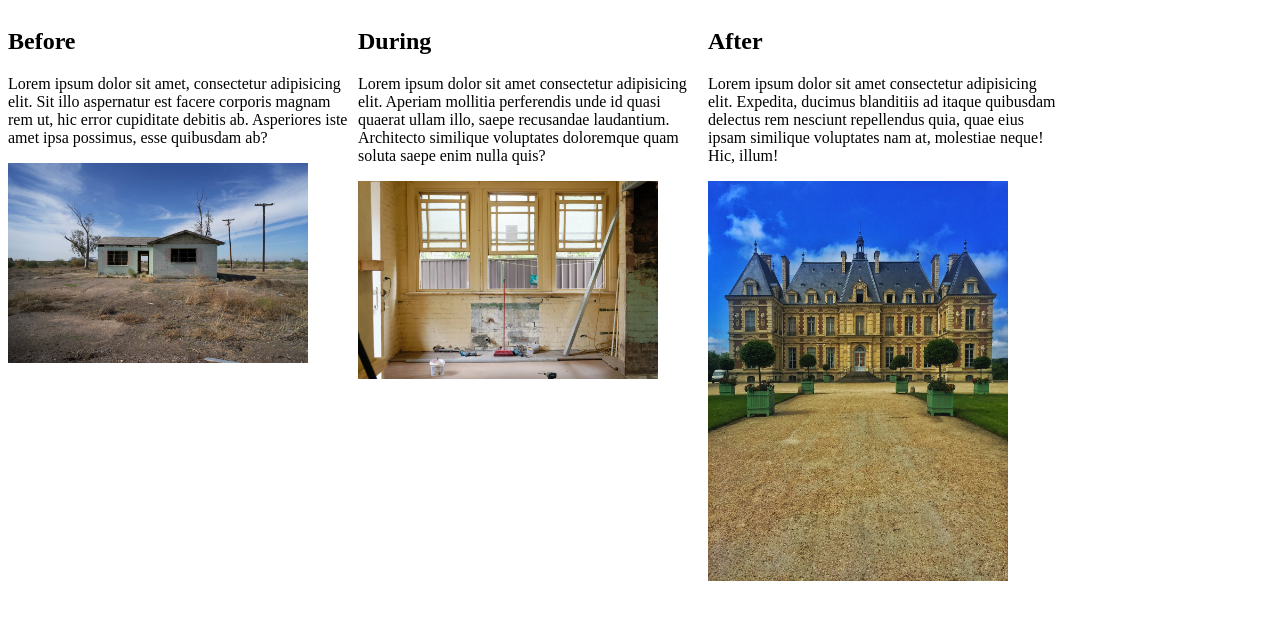
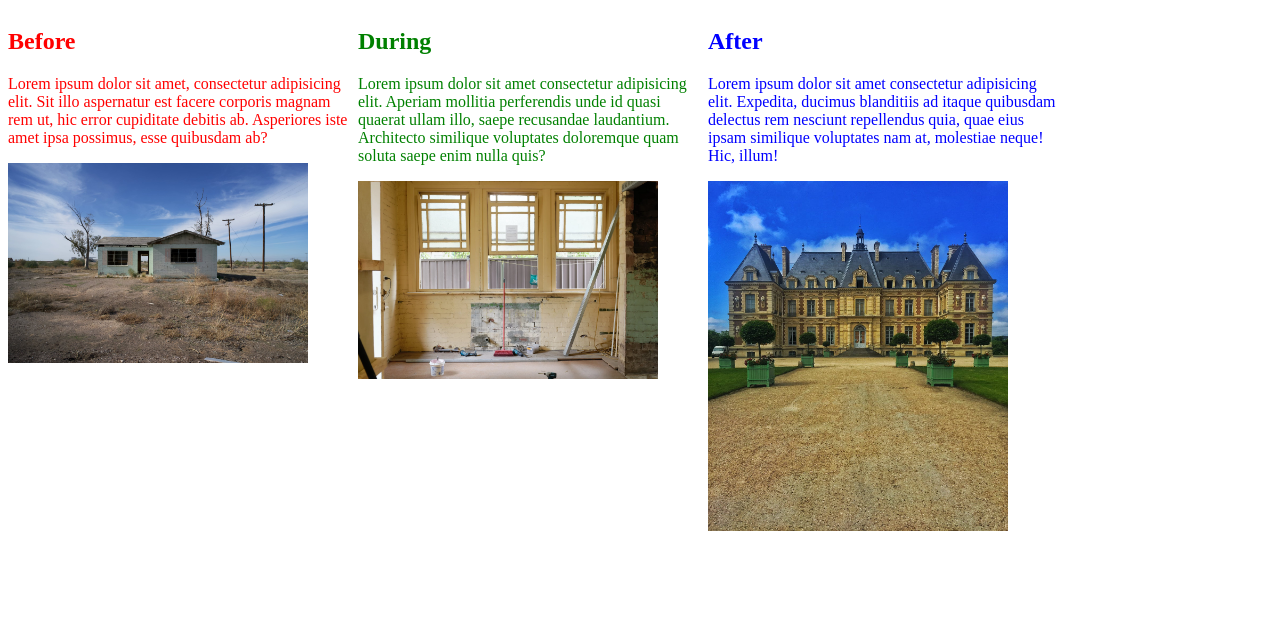
Before and after one commit to nilesoneil/decorate, a plain HTML site: page index.html in a window 1280 px wide. Drawn offline with Linux system fonts and the light colour scheme.

Commit message:
created classes for styling columns
co-authored-by: Greg Ramsower <greg.ramsower@gmail.com>
co-authored-by: Jason Markus <jasonlmarkus@gmail.com>

```diff
--- a/css/styles.css
+++ b/css/styles.css
@@ -3,3 +3,15 @@
   width: 350px;
 
 }
+
+.before {
+    color: red
+}
+
+.during {
+    color: green
+}
+
+.after {
+    color: blue;
+}
--- a/index.html
+++ b/index.html
@@ -9,22 +9,27 @@
 </head>
 <body>
   <div class="column">
-
+    <div class="before">
     <h2>Before</h2>
     <p>Lorem ipsum dolor sit amet, consectetur adipisicing elit. Sit illo aspernatur est facere corporis magnam rem ut, hic error cupiditate debitis ab. Asperiores iste amet ipsa possimus, esse quibusdam ab?</p>
     <img src="img/before.jpeg" width= 300px; alt="shack">
+    </div>
   </div>
 
   <div class="column">
+    <div class="during">
     <h2>During</h2>
     <p>Lorem ipsum dolor sit amet consectetur adipisicing elit. Aperiam mollitia perferendis unde id quasi quaerat ullam illo, saepe recusandae laudantium. Architecto similique voluptates doloremque quam soluta saepe enim nulla quis?</p>
     <img src="img/during.webp" width= 300px; alt="reno">
+    </div>
   </div>
 
   <div class="column">
+    <div class="after">
     <h2>After</h2>
     <p>Lorem ipsum dolor sit amet consectetur adipisicing elit. Expedita, ducimus blanditiis ad itaque quibusdam delectus rem nesciunt repellendus quia, quae eius ipsam similique voluptates nam at, molestiae neque! Hic, illum!</p>
-    <img src="img/after.jpeg" width= 300px; alt="mansion">
+    <img src="img/after.jpeg" width= 300px; height= 350px; alt="mansion">
+    </div>
   </div>
 
 </body>
```
